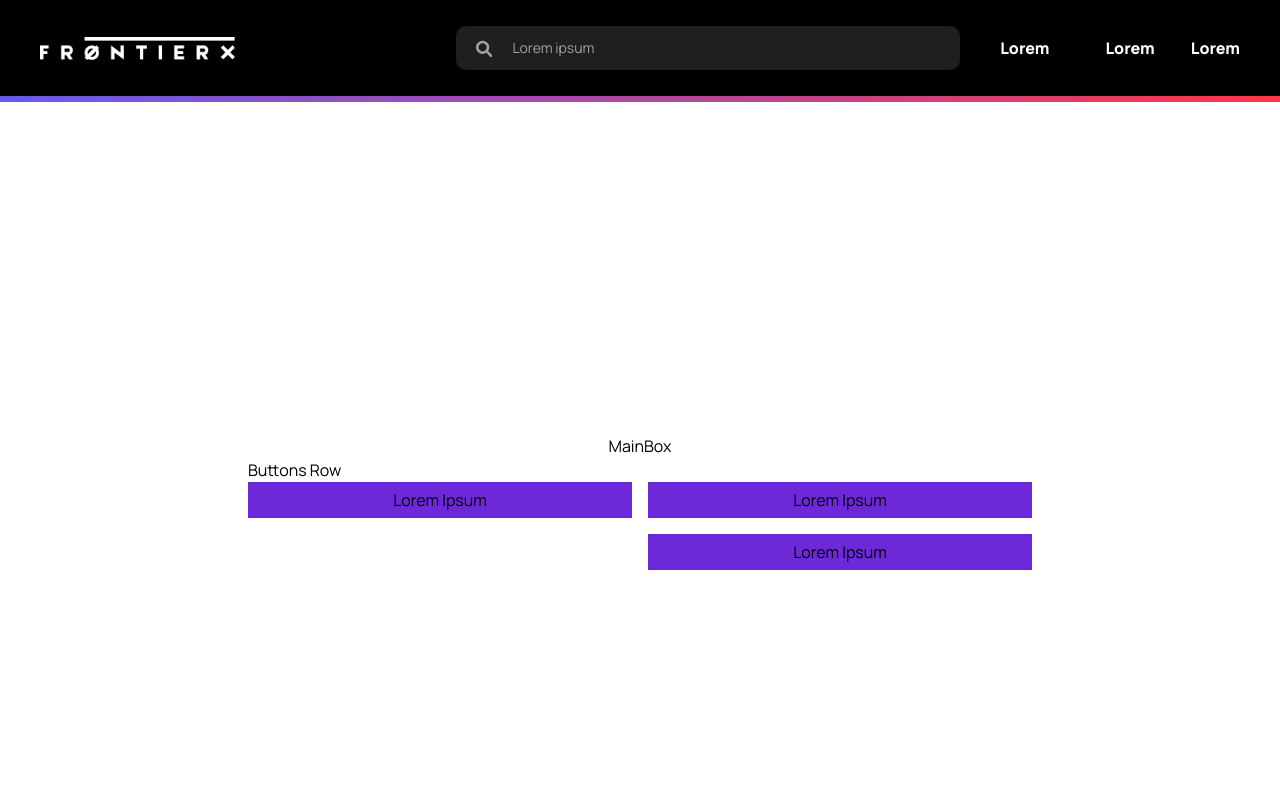
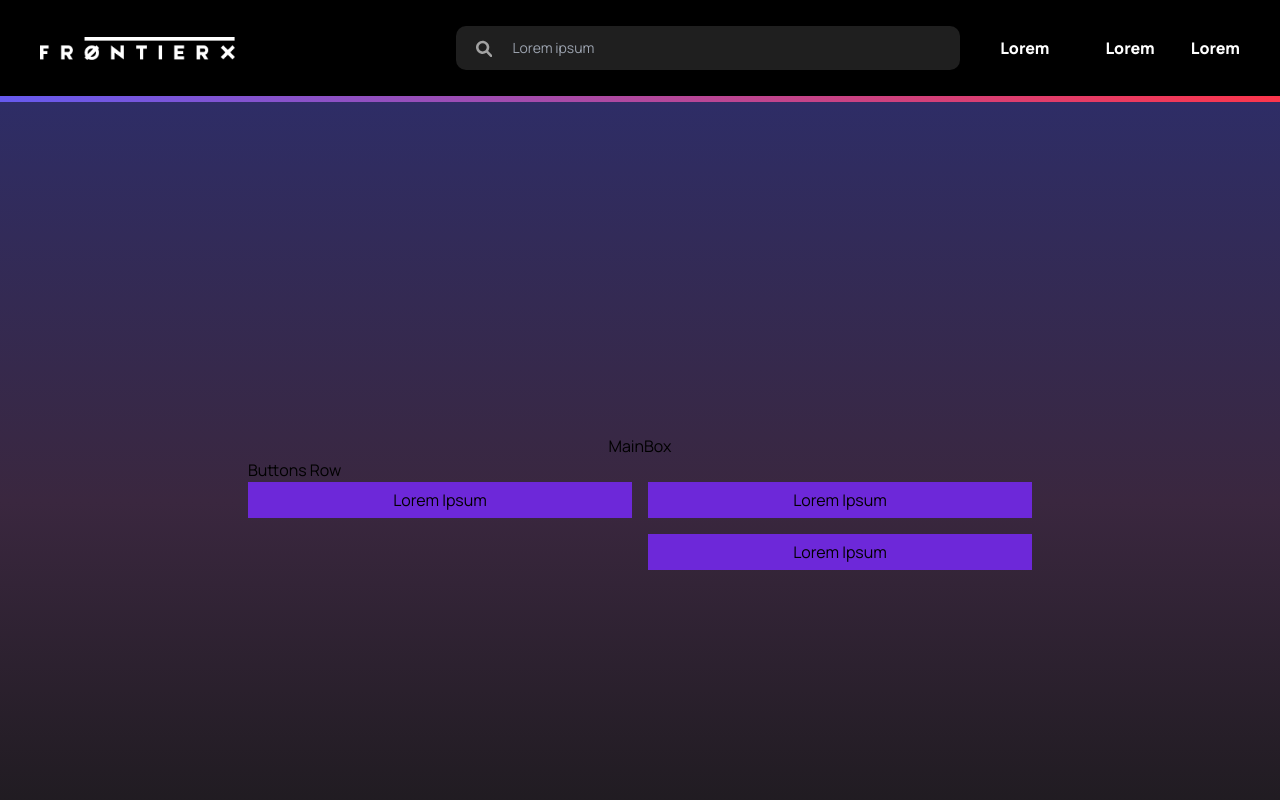
Before and after one commit to wojciechnowaczyk/Frontierx, a Next.js app: page / in a window 1280 px wide. Shown: the top 800 px of the page. Built offline with nearby package versions, Linux system fonts and the light colour scheme.

Commit message:
Background gradient was added

```diff
--- a/pages/index.js
+++ b/pages/index.js
@@ -17,7 +17,9 @@ export default function Home() {
       </Head>
       <Menu />
       <GradientBox />
-      <main className={styles.main}>
+      <main
+        className={`${styles.main} bg-gradient-to-b from-[#2E2D66] via-[#3A273F] to-[#181818]`}
+      >
         <MainBox />
         <Content />
       </main>
```
